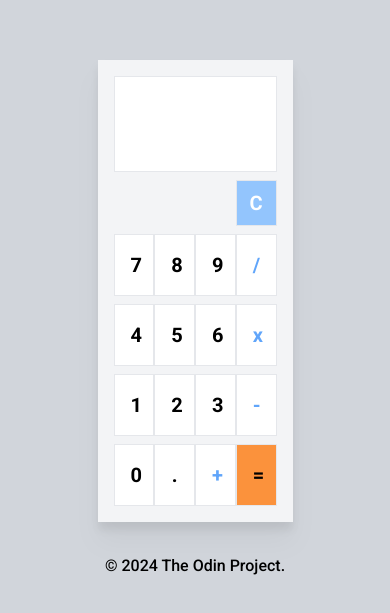
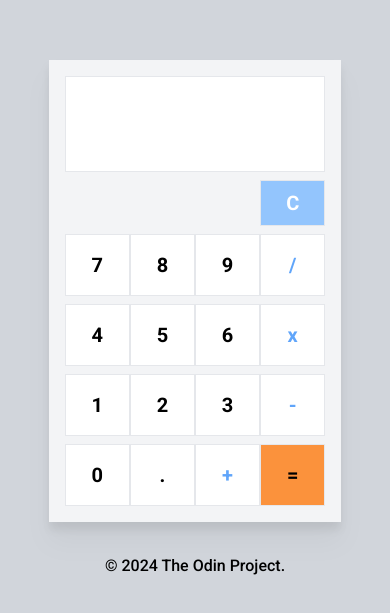
Before and after one commit to danieltsega/Calculator, a plain HTML site: page index.html in a window 390 px wide. Shown: the part 103-716 px from the top of the page. Drawn offline with nearby package versions, Linux system fonts and the light colour scheme.

Commit message:
fix: fix responsiveness

```diff
--- a/index.html
+++ b/index.html
@@ -29,7 +29,7 @@
     class="flex flex-col items-center justify-center h-lvh roboto-medium bg-gray-300"
   >
     <div
-      class="md:w-1/4 w-1/2 mx-auto p-4 flex flex-col items-center justify-center bg-gray-100 drop-shadow-xl"
+      class="lg:w-1/4 md:w-1/2 w-3/4 mx-auto p-4 flex flex-col items-center justify-center bg-gray-100 drop-shadow-xl"
     >
       <!-- Display Div -->
       <div
```
